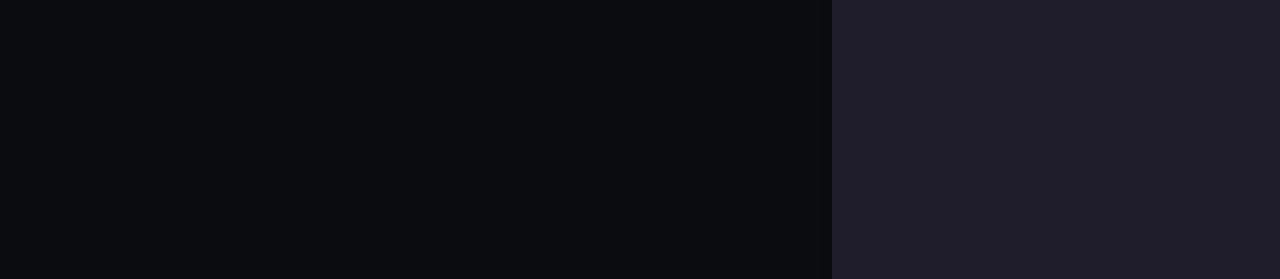
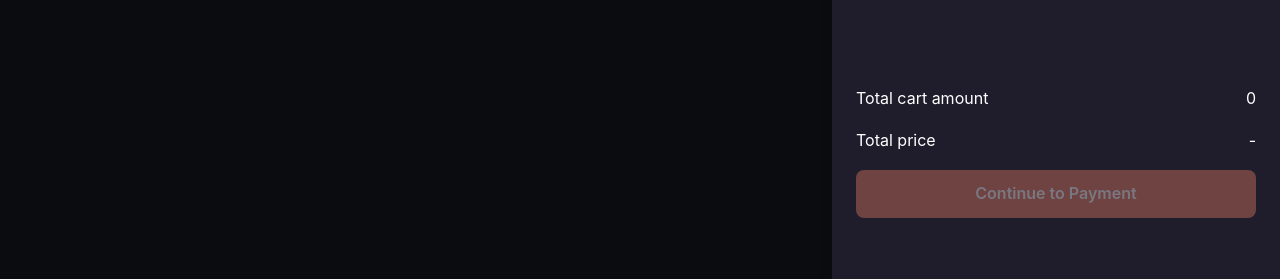
Before and after one commit to S-Nuttapong/module-based-architecture-Pokemon-market, a Next.js app: page / in a window 1280 px wide. Both pictures are taken after a click on the button "Cart". Shown: the part 518-797 px from the top of the page. Built offline with nearby package versions, Linux system fonts and the light colour scheme; no server answers.

Commit message:
feat: added mini cart total

```diff
--- /dev/null
+++ b/context/ThemeProvider.tsx
@@ -0,0 +1,46 @@
+import { ChakraProvider } from "@chakra-ui/react";
+import { extendTheme } from "@chakra-ui/react";
+
+//Extend the theme to include custom colors, fonts, etc
+const colors = {
+  brand: {
+    900: "#1a365d",
+    800: "#153e75",
+    700: "#2a69ac",
+  },
+  background: {
+    primary: "#252836",
+    secondary: "#1F1D2B",
+    overlay: "#000000B2",
+  },
+  button: {
+    primary: "#363946",
+    secondary: "#EA7C69",
+    disabled: "#2e303e",
+    focus: "#4d4f5a",
+  },
+  bg: {
+    primary: "#252836",
+    secondary: "#1F1D2B",
+    overlay: "#000000B2",
+  },
+  border: {
+    divider: "#FFFFFF14",
+    primary: "#393C49",
+  },
+  content: {
+    primary: "#FFFFFF",
+    secondary: "#ABBBC2",
+    disabled: "#FFFFFF66",
+  },
+};
+
+const theme = extendTheme({ colors });
+
+type Props = {
+  children?: React.ReactNode;
+};
+
+export const ThemeProvider = ({ children }: Props) => (
+  <ChakraProvider theme={theme}>{children}</ChakraProvider>
+);
--- /dev/null
+++ b/modules/mini-cart/ChakraButtonRef.tsx
@@ -0,0 +1,55 @@
+import { Button, Flex, Stack, Text } from "@chakra-ui/react";
+import isEmpty from "lodash/isEmpty";
+import Link from "next/link";
+import React from "react";
+import { usePokemonCartStore } from "../../stores/cart";
+import { currencyAdder } from "../../utils/currencyAdder";
+
+type MiniCartTotalCommonTextProps = {
+  label: string;
+  value: number | string;
+};
+const MiniCartTotalCommonText = (props: MiniCartTotalCommonTextProps) => (
+  <Flex justifyContent="space-between">
+    <Text color="content.primary">{props.label}</Text>
+    <Text color="content.primary">{props.value}</Text>
+  </Flex>
+);
+export const MiniCartTotal = () => {
+  const cartItemById = usePokemonCartStore((state) => state.cartItemById);
+  const cartItemIds = usePokemonCartStore((state) => state.cartItemIds);
+
+  const totalQuantity = cartItemIds.reduce(
+    (accQuantity, id) => accQuantity + cartItemById[id].quantity,
+    0
+  );
+  const cartTotal = usePokemonCartStore((state) => state.total);
+  const currency = usePokemonCartStore((state) => state.currency);
+  const addCurrency = currencyAdder(currency);
+
+  const hasNoCartItems = isEmpty(cartItemIds);
+
+  return (
+    <Stack width="100%" paddingBottom="48px" spacing="18px">
+      <MiniCartTotalCommonText
+        label="Total cart amount"
+        value={totalQuantity ?? "-"}
+      />
+      <MiniCartTotalCommonText
+        label="Total price"
+        value={addCurrency(cartTotal, "-")}
+      />
+      <Link passHref href="./payment">
+        <Button
+          bg="button.secondary"
+          color="content.primary"
+          borderRadius="8px"
+          height="48px"
+          isDisabled={hasNoCartItems}
+        >
+          Continue to Payment
+        </Button>
+      </Link>
+    </Stack>
+  );
+};
--- a/modules/mini-cart/MiniCart.tsx
+++ b/modules/mini-cart/MiniCart.tsx
@@ -5,6 +5,7 @@ import {
   DrawerBody,
   DrawerCloseButton,
   DrawerContent,
+  DrawerFooter,
   DrawerHeader,
   DrawerOverlay,
   Flex,
@@ -12,6 +13,7 @@ import {
   useDisclosure,
 } from "@chakra-ui/react";
 import React from "react";
+import { MiniCartTotal } from "./ChakraButtonRef";
 import { MiniCartLineItems } from "./MiniCartLineItems";
 
 type ChakraButtonRef = React.MutableRefObject<HTMLButtonElement | null>;
@@ -68,6 +70,10 @@ export function MiniCart() {
           <DrawerBody>
             <MiniCartLineItems />
           </DrawerBody>
+
+          <DrawerFooter>
+            <MiniCartTotal />
+          </DrawerFooter>
         </DrawerContent>
       </Drawer>
     </>
--- a/modules/search-filter/Filter.tsx
+++ b/modules/search-filter/Filter.tsx
@@ -28,7 +28,6 @@ const RarityOptions = Object.entries(PokemonTCG.Rarity).map(
 const styles: SelectProps = {
   minW: "max-content",
   color: "content.primary",
-  placeholder: "Set",
   borderRadius: "8px",
   borderWidth: "1px",
   borderColor: "border.primary",
@@ -36,14 +35,16 @@ const styles: SelectProps = {
 
 export const PokemonFilter = ({ onFilter }: IPokemonFilter) => (
   <HStack spacing="16px">
-    <Select {...styles} />
+    <Select {...styles} placeholder="Set" />
     <OptionSelect
       {...styles}
+      placeholder="Rarity"
       options={RarityOptions}
       onChange={(e) => onFilter({ rarity: e.target.value })}
     />
     <OptionSelect
       {...styles}
+      placeholder="Type"
       options={TypeOptions}
       onChange={(e) => onFilter({ type: e.target.value })}
     />
--- a/pages/_app.tsx
+++ b/pages/_app.tsx
@@ -1,50 +1,11 @@
-import { ChakraProvider, Flex } from "@chakra-ui/react";
 import type { AppProps } from "next/app";
-
-// 1. Import the extendTheme function
-import { extendTheme } from "@chakra-ui/react";
-
-// 2. Extend the theme to include custom colors, fonts, etc
-const colors = {
-  brand: {
-    900: "#1a365d",
-    800: "#153e75",
-    700: "#2a69ac",
-  },
-  background: {
-    primary: "#252836",
-    secondary: "#1F1D2B",
-    overlay: "#000000B2",
-  },
-  button: {
-    primary: "#363946",
-    secondary: "#EA7C69",
-    disabled: "#2e303e",
-    focus: "#4d4f5a",
-  },
-  bg: {
-    primary: "#252836",
-    secondary: "#1F1D2B",
-    overlay: "#000000B2",
-  },
-  border: {
-    divider: "#FFFFFF14",
-    primary: "#393C49",
-  },
-  content: {
-    primary: "#FFFFFF",
-    secondary: "#ABBBC2",
-    disabled: "#FFFFFF66",
-  },
-};
-
-const theme = extendTheme({ colors });
+import { ThemeProvider } from "../context/ThemeProvider";
 
 function MyApp({ Component, pageProps }: AppProps) {
   return (
-    <ChakraProvider theme={theme}>
+    <ThemeProvider>
       <Component {...pageProps} />
-    </ChakraProvider>
+    </ThemeProvider>
   );
 }
 
--- a/utils/currencyAdder.ts
+++ b/utils/currencyAdder.ts
@@ -1,2 +1,2 @@
-export const currencyAdder = (currency: string) => (price?: number | string) =>
-  price ? `${currency} ${price}` : `Free`;
+export const currencyAdder = (currency: string) => (price?: number | string, fallback = '') =>
+  price ? `${currency} ${price}` : fallback;
```
